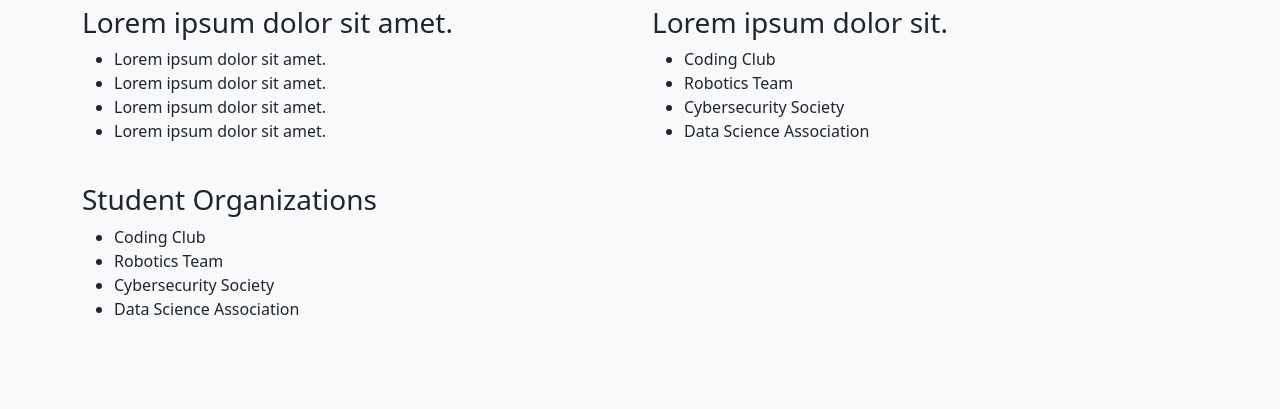
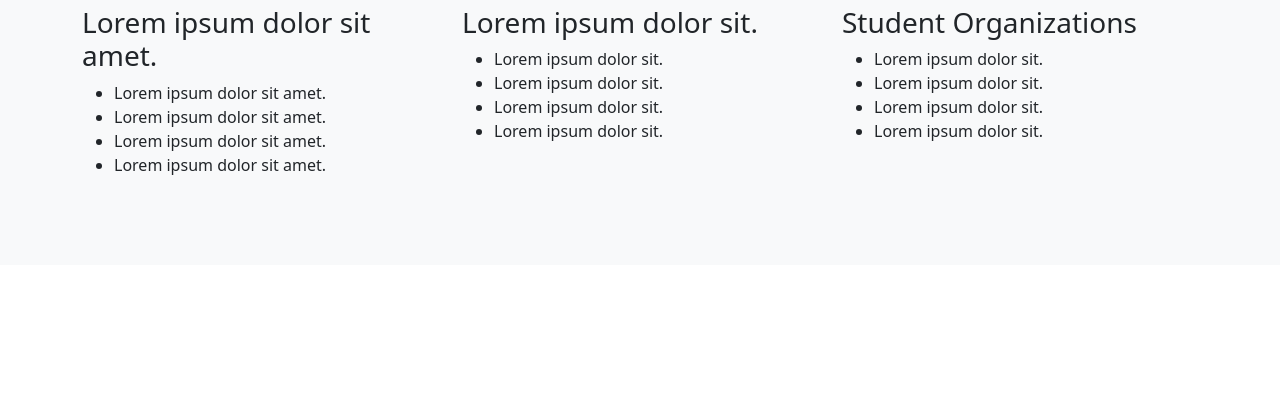
Before and after one commit to michaelrosens/College-Recruitment, a plain HTML site: page index.html in a window 1280 px wide. Shown: the part 628-1037 px from the top of the page. After the commit the page ends 893 px from the top, so only its background shows below. Drawn offline with nearby package versions, Linux system fonts and the light colour scheme.

Commit message:
col 4 not 6

```diff
--- a/index.html
+++ b/index.html
@@ -82,7 +82,7 @@
         <div class="container">
             <h2 class="text-center mb-4 tcnj">Student Life</h2>
             <div class="row">
-                <div class="col-md-6 mb-4">
+                <div class="col-md-4 mb-4">
                     <h3>Lorem ipsum dolor sit amet.</h3>
                     <ul>
                         <li>Lorem ipsum dolor sit amet.</li>
@@ -91,22 +91,22 @@
                         <li>Lorem ipsum dolor sit amet.</li>
                     </ul>
                 </div>
-                <div class="col-md-6 mb-4">
+                <div class="col-md-4 mb-4">
                     <h3>Lorem ipsum dolor sit.</h3>
                     <ul>
-                        <li>Coding Club</li>
-                        <li>Robotics Team</li>
-                        <li>Cybersecurity Society</li>
-                        <li>Data Science Association</li>
+                        <li>Lorem ipsum dolor sit.</li>
+                        <li>Lorem ipsum dolor sit.</li>
+                        <li>Lorem ipsum dolor sit.</li>
+                        <li>Lorem ipsum dolor sit.</li>
                     </ul>
                 </div>
-                <div class="col-md-6 mb-4">
+                <div class="col-md-4 mb-4">
                     <h3>Student Organizations</h3>
                     <ul>
-                        <li>Coding Club</li>
-                        <li>Robotics Team</li>
-                        <li>Cybersecurity Society</li>
-                        <li>Data Science Association</li>
+                        <li>Lorem ipsum dolor sit.</li>
+                        <li>Lorem ipsum dolor sit.</li>
+                        <li>Lorem ipsum dolor sit.</li>
+                        <li>Lorem ipsum dolor sit.</li>
                     </ul>
                 </div>
             </div>
```
